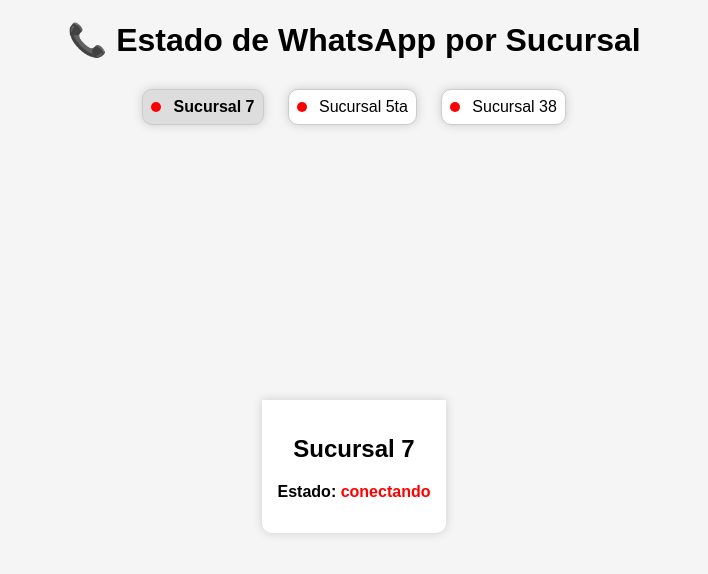
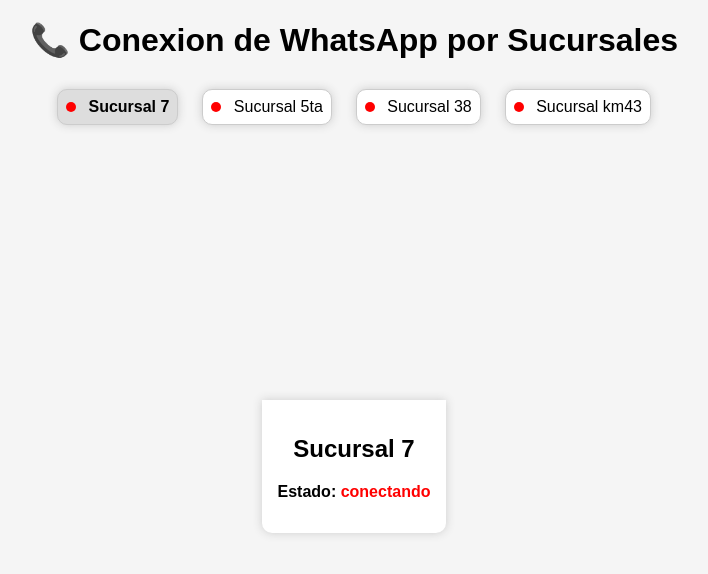
Before and after one commit to R3nE88/chatbot_printerboyV2, a website: page public/index.html in a window 1280 px wide. Shown: the whole page, without its empty margins (286-994 px from the left). Drawn offline with nearby package versions, Linux system fonts and the light colour scheme; no server answers.

Commit message:
Primera version oficial funcionando!

```diff
--- a/config/sucursales.json
+++ b/config/sucursales.json
@@ -1,5 +1,6 @@
 [
     { "id": "sucursal1", "nombre": "Sucursal 7" },
     { "id": "sucursal2", "nombre": "Sucursal 5ta" },
-    { "id": "sucursal3", "nombre": "Sucursal 38" }
+    { "id": "sucursal3", "nombre": "Sucursal 38" },
+    { "id": "sucursal4", "nombre": "Sucursal km43" }
 ]
--- a/index.js
+++ b/index.js
@@ -34,6 +34,7 @@
       texto.includes('hola') ||
       texto.includes('?') ||
       texto.includes('precio') ||
+      texto.includes('canva') ||
       texto.includes('cuánto') ||
       texto.includes('cuanto') ||
       texto.includes('costo') ||
--- a/public/index.html
+++ b/public/index.html
@@ -7,7 +7,7 @@
   <link rel="stylesheet" href="styles.css">
 </head>
 <body>
-  <h1>📞 Estado de WhatsApp por Sucursal</h1>
+  <h1>📞 Conexion de WhatsApp por Sucursales</h1>
   <div id="botones-sucursales"></div>
   <div class="contenedor">
     <div id="sucursal-activa"></div>
```
